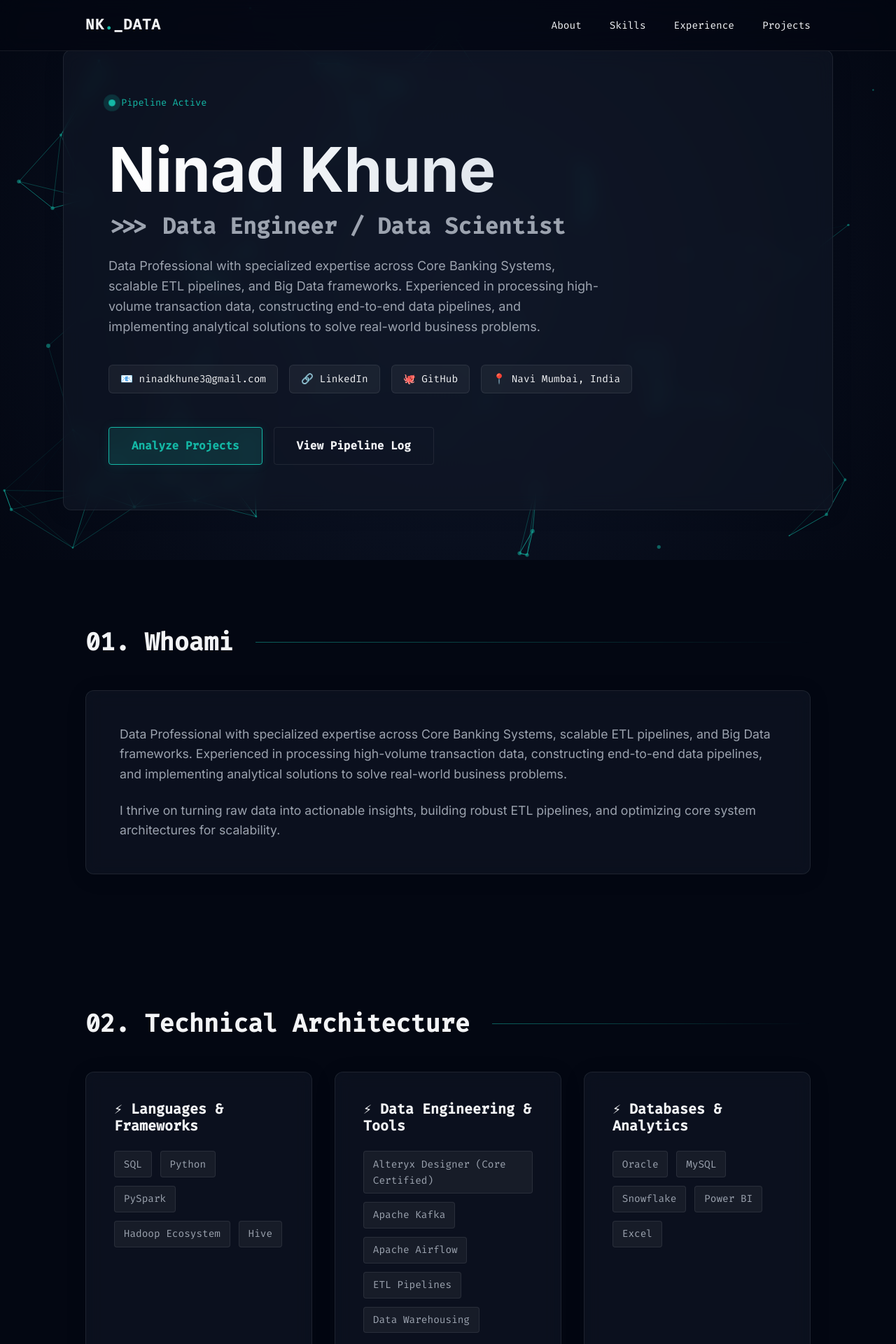
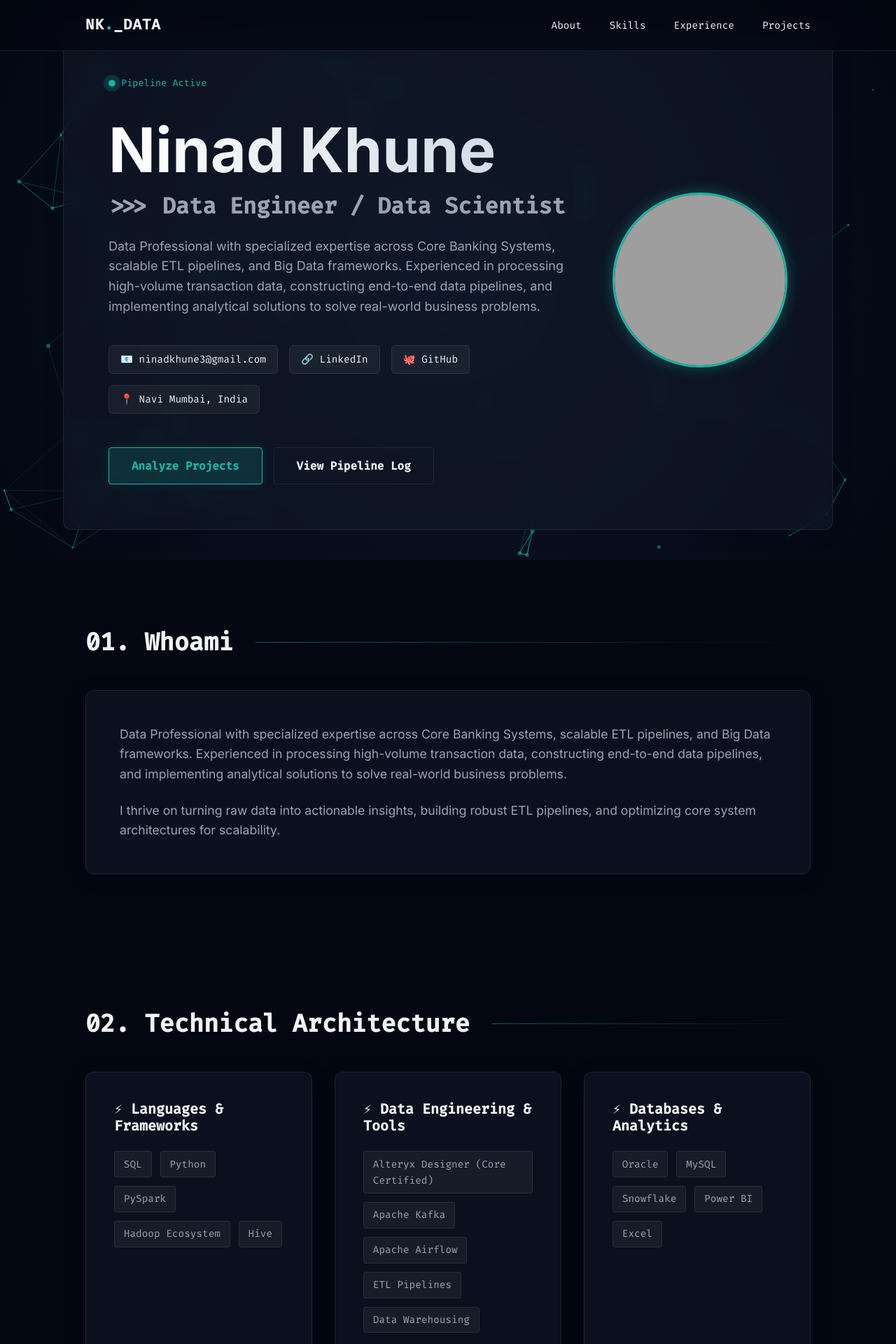
Before and after one commit to khuneninad/NinadKhunePortFolio, a Flask app: page / in a window 1280 px wide. Shown: the top 1920 px of the page at 70% size. Run offline with Flask 3, Linux system fonts and the light colour scheme; grey boxes are pictures that could not be loaded.

Commit message:
Added image

```diff
--- a/static/style.css
+++ b/static/style.css
@@ -178,6 +178,41 @@ h2.section-title {
     padding: 4rem;
     width: 100%;
     position: relative;
+}
+
+.hero-inner {
+    display: flex;
+    align-items: center;
+    gap: 3rem;
+    flex-wrap: wrap;
+    justify-content: space-between;
+}
+
+.hero-text {
+    flex: 1;
+    min-width: 300px;
+}
+
+.hero-image {
+    flex-shrink: 0;
+    display: flex;
+    justify-content: center;
+    align-items: center;
+}
+
+.profile-img {
+    width: 250px;
+    height: 250px;
+    border-radius: 50%;
+    object-fit: cover;
+    border: 3px solid var(--accent-teal);
+    box-shadow: 0 0 20px var(--accent-teal-glow);
+    transition: var(--transition-smooth);
+}
+
+.profile-img:hover {
+    transform: scale(1.05);
+    box-shadow: 0 0 30px var(--accent-teal);
 }
 
 .status-indicator {
--- a/templates/index.html
+++ b/templates/index.html
@@ -27,6 +27,8 @@
     <main>
         <section id="hero">
             <div class="hero-content glass-card">
+                <div class="hero-inner">
+                    <div class="hero-text">
                         <div class="status-indicator">
                             <span class="pulse-dot"></span> Pipeline Active
                         </div>
@@ -44,6 +46,13 @@
                         <div class="hero-actions">
                             <a href="#projects" class="btn btn-primary">Analyze Projects</a>
                             <a href="#experience" class="btn btn-secondary">View Pipeline Log</a>
+                        </div>
+                    </div>
+
+                    <div class="hero-image">
+                        <!-- Make sure to place your image as 'profile.png' in the 'static' folder -->
+                        <img src="{{ url_for('static', filename='profile.png') }}" alt="{{ data.profile.name }}" class="profile-img">
+                    </div>
                 </div>
             </div>
         </section>
```
Lines whose indentation alone changed are shown as unchanged.
